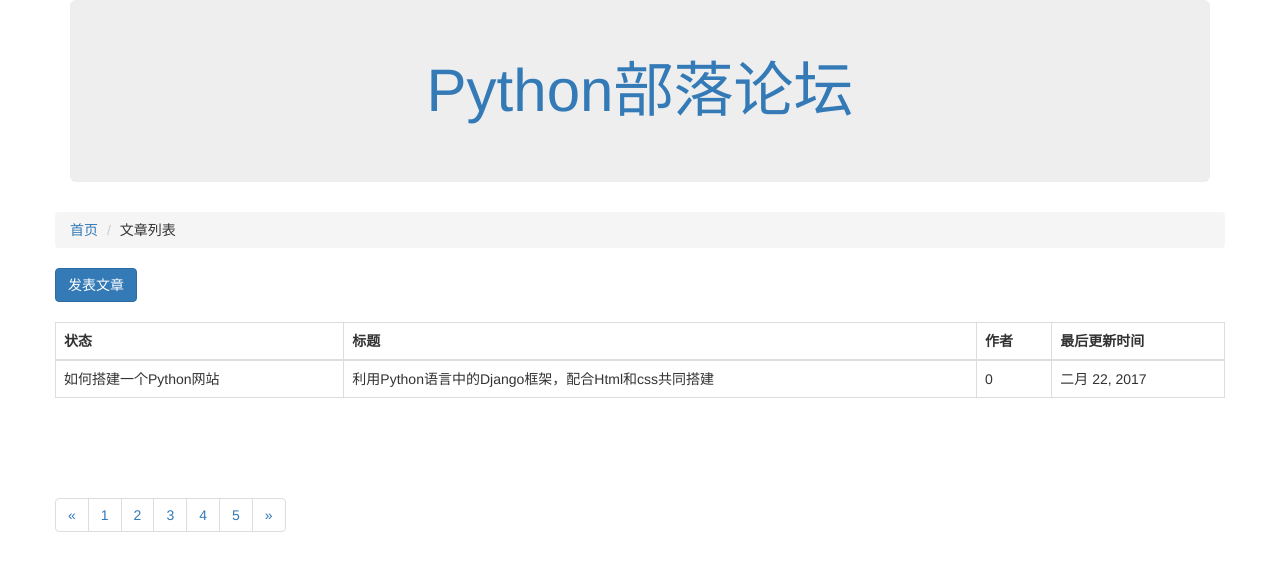
After one commit to FreddyDoIT/django04, a Django app: page /article/list/1 in a window 1280 px wide. The commit adds this page. Shown: the top 571 px of the page. Run offline with Django 3.2, Linux system fonts and the light colour scheme; data comes from the database, SQL or seed files in the repository; both versions use the stored data as it was after the commit; some libraries are stand-ins or nearby versions.

Commit message:
add a new form

```diff
--- /dev/null
+++ b/article/models.py
@@ -0,0 +1,19 @@
+from django.db import models
+from block.models import Block
+
+class Article(models.Model):
+    block = models.ForeignKey(Block,verbose_name="文章ID")
+    title = models.CharField("文章名称", max_length=100)
+    content = models.CharField("文章内容", max_length=10000)
+    status = models.IntegerField("状态",choices=((0,"正常"),(-1,"删除")))
+    author = models.CharField("Freddy", max_length=100)
+    create_timestamp = models.DateField("文章创建时间", auto_now_add=True)
+    last_update_timestamp = models.DateField("文章更新时刻", auto_now=True)
+
+    def __str__(self):
+        return self.title
+
+
+    class Meta:
+        verbose_name = "文章"
+        verbose_name_plural = "文章（列表）"
--- /dev/null
+++ b/article/templates/article_list.html
@@ -0,0 +1,60 @@
+{% extends "base.html" %}
+{% block content %}
+
+<div class="row">
+    <div class="col-xs-12 col-md-12">
+        <ol class="breadcrumb">
+            <li><a href="">首页</a></li>
+            <li>文章列表</li>
+        </ol>
+    </div>
+</div>
+
+<button type="button" class="btn btn-primary">发表文章</button>
+<br/>
+<br/>
+
+<table class="table table-bordered">
+    <thead>
+        <tr>
+            <th>状态</th>
+            <th>标题</th>
+            <th>作者</th>
+            <th>最后更新时间</th>
+        </tr>
+    </thead>
+    <tbody>
+        {% for article in articles %}
+            <tr>
+                <td>{{article.title}}</td>
+                <td>{{article.content}}</td>
+                <td>{{article.author}}</td>
+                 <td>{{article.last_update_timestamp}}</td>
+            </tr>
+        {% endfor %}
+    </tbody>
+</table>
+
+<br/>
+<br/>
+<br/>
+<nav aria-label="Page navigation">
+  <ul class="pagination">
+    <li>
+      <a href="#" aria-label="Previous">
+        <span aria-hidden="true">&laquo;</span>
+      </a>
+    </li>
+    <li><a href="#">1</a></li>
+    <li><a href="#">2</a></li>
+    <li><a href="#">3</a></li>
+    <li><a href="#">4</a></li>
+    <li><a href="#">5</a></li>
+    <li>
+      <a href="#" aria-label="Next">
+        <span aria-hidden="true">&raquo;</span>
+      </a>
+    </li>
+  </ul>
+</nav>
+{% endblock %}
--- /dev/null
+++ b/article/urls.py
@@ -0,0 +1,6 @@
+from django.conf.urls import url
+from .views import article_list
+
+urlpatterns = [
+    url(r'^list/(?P<block_id>\d+)', article_list),
+]
--- /dev/null
+++ b/article/views.py
@@ -0,0 +1,9 @@
+from django.shortcuts import render
+from block.models import Block
+from .models import Article
+
+def article_list(request, block_id):
+    block_id = int(block_id)
+    block = Block.objects.get(id = block_id)
+    articles_objs = Article.objects.filter(block=block, status = 0).order_by("-id")
+    return render(request, "article_list.html", {"articles": articles_objs, "b":block})
--- a/forum/settings.py
+++ b/forum/settings.py
@@ -42,6 +42,7 @@
     'django.contrib.messages',
     'django.contrib.staticfiles',
     'block',
+    'article',
 ]
 
 MIDDLEWARE = [
--- a/forum/urls.py
+++ b/forum/urls.py
@@ -14,11 +14,12 @@
     2. Add a URL to urlpatterns:  url(r'^blog/', include('blog.urls'))
 """
 import django
-from django.conf.urls import url
+from django.conf.urls import url,include
 from django.contrib import admin
 
 import views
 urlpatterns = [
     url(r'^admin/', admin.site.urls),
     url(r'^$', views.index),
+    url(r'^article/', include('article.urls')),
 ]
--- /dev/null
+++ b/templates/base.html
@@ -0,0 +1,29 @@
+
+    <!doctype html>
+    <html>
+            <head>
+                <meta charset="utf-8" />
+                <title>Python部落</title>
+                <link rel="stylesheet"href="/static/css/bootstrap.min.css"/>
+            </head>
+
+            <body>
+                <div class="container">
+                    <div class="row">
+                        <div class="col-xs-12 col-md-12">
+                          <div class="jumbotron">
+                             <center>
+                                <a href="#"style="font-size:60px;"> Python部落论坛</a>
+                             </center>
+                          </div>
+                        </div>
+                    </div>
+                    <div class="row">
+                        {% block content %}
+                        {% endblock %}
+                            </div>
+                        </div>
+                    </div>
+                </div>
+             </body>
+    </html>
```
Also changed, not shown: article/admin.py (added, +7 -0 lines), templates/index.html (+7 -32 lines), article/migrations/0001_initial.py (added), article/migrations/0002_auto_20170222_1733.py (added), article/migrations/__init__.py (added), db.sqlite3.
